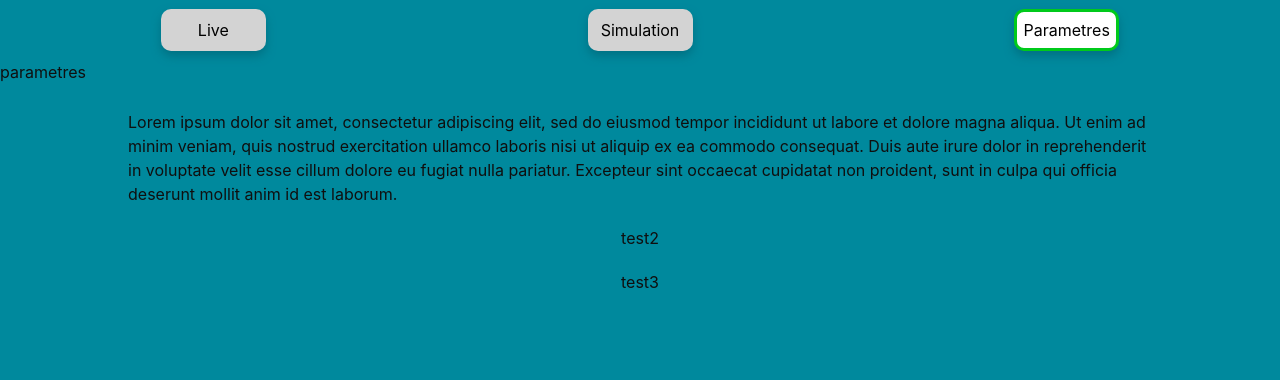
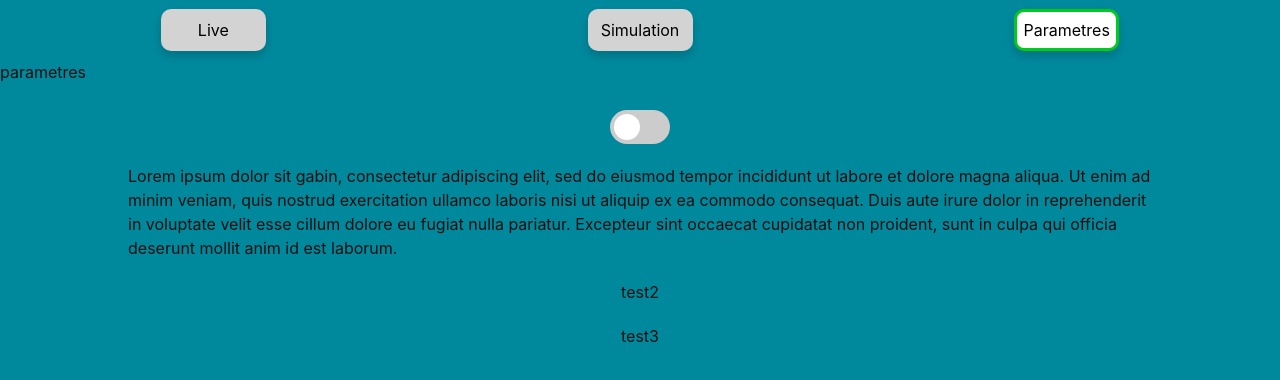
Before and after one commit to theoFromArdeche/Stage2A, a Vue app in the folder application/: page /simulation in a window 1280 px wide. Both pictures are taken after a click on the button "Parametres". Shown: the top 380 px of the page. Built offline with nearby package versions, Linux system fonts and the light colour scheme.

Commit message:
modif rapide, je passe sur ma branche

```diff
--- a/application/src/renderer/src/styles/parametres.css
+++ b/application/src/renderer/src/styles/parametres.css
@@ -17,3 +17,66 @@
 #container_params > span {
     max-width: 80%;
 }
+
+/* The switch - the box around the slider */
+.switch {
+    position: relative;
+    display: inline-block;
+    width: 60px;
+    height: 34px;
+  }
+
+  /* Hide default HTML checkbox */
+  .switch input {
+    opacity: 0;
+    width: 0;
+    height: 0;
+  }
+
+  /* The slider */
+  .slider {
+    position: absolute;
+    cursor: pointer;
+    top: 0;
+    left: 0;
+    right: 0;
+    bottom: 0;
+    background-color: #ccc;
+    -webkit-transition: .4s;
+    transition: .4s;
+  }
+
+  .slider:before {
+    position: absolute;
+    content: "";
+    height: 26px;
+    width: 26px;
+    left: 4px;
+    bottom: 4px;
+    background-color: white;
+    -webkit-transition: .4s;
+    transition: .4s;
+  }
+
+  input:checked + .slider {
+    background-color: #2196F3;
+  }
+
+  input:focus + .slider {
+    box-shadow: 0 0 1px #2196F3;
+  }
+
+  input:checked + .slider:before {
+    -webkit-transform: translateX(26px);
+    -ms-transform: translateX(26px);
+    transform: translateX(26px);
+  }
+
+  /* Rounded sliders */
+  .slider.round {
+    border-radius: 34px;
+  }
+
+  .slider.round:before {
+    border-radius: 50%;
+  }
--- a/application/src/renderer/src/vues/Parametres.vue
+++ b/application/src/renderer/src/vues/Parametres.vue
@@ -6,7 +6,13 @@
   <div>
     <span id="temp">parametres</span>
     <div id="container_params">
-      <span>Lorem ipsum dolor sit amet, consectetur adipiscing elit, sed do eiusmod tempor incididunt ut labore et dolore magna aliqua. Ut enim ad minim veniam, quis nostrud exercitation ullamco laboris nisi ut aliquip ex ea commodo consequat. Duis aute irure dolor in reprehenderit in voluptate velit esse cillum dolore eu fugiat nulla pariatur. Excepteur sint occaecat cupidatat non proident, sunt in culpa qui officia deserunt mollit anim id est laborum.</span>
+    <div id = "stats_avancees">
+    <label class="switch">
+    <input type="checkbox">
+    <span class="slider round"></span>
+    </label>
+    </div>
+      <span>Lorem ipsum dolor sit gabin, consectetur adipiscing elit, sed do eiusmod tempor incididunt ut labore et dolore magna aliqua. Ut enim ad minim veniam, quis nostrud exercitation ullamco laboris nisi ut aliquip ex ea commodo consequat. Duis aute irure dolor in reprehenderit in voluptate velit esse cillum dolore eu fugiat nulla pariatur. Excepteur sint occaecat cupidatat non proident, sunt in culpa qui officia deserunt mollit anim id est laborum.</span>
       <span>test2</span>
       <span>test3</span>
     </div>
```
